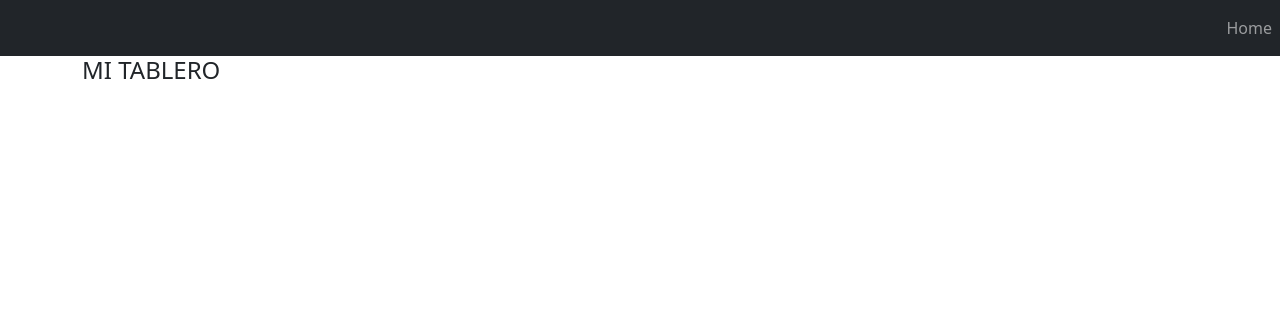
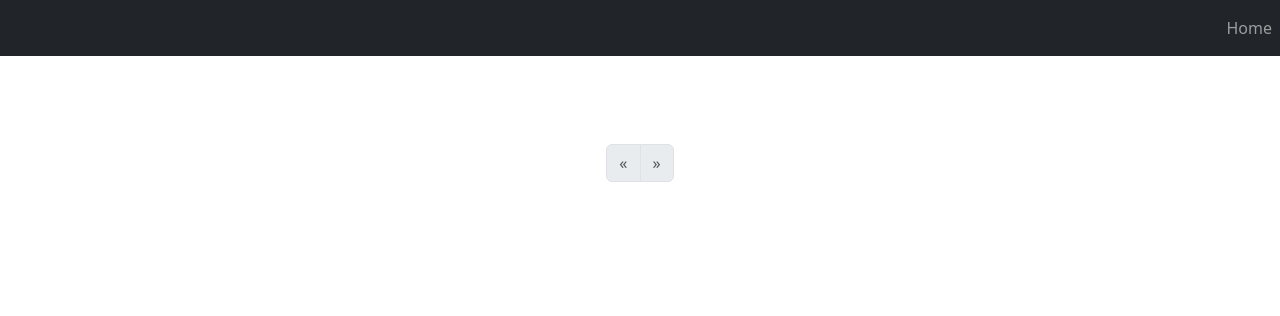
Before and after one commit to SlLVlNHA/EQUIPO4DI, a Django app: page /tablero/cards/ in a window 1280 px wide. Shown: the top 316 px of the page. Run offline with Django 5.2, Linux system fonts and the light colour scheme; data that the repository does not hold is empty.

Commit message:
Update card_list.html

```diff
--- a/cards/templates/cards/card_list.html
+++ b/cards/templates/cards/card_list.html
@@ -1,18 +1,85 @@
 {% extends 'base.html' %}
 {% load static %}
 {% block content %}
-    <h4>MI TABLERO</h4>
-    <div class="row">
-        {% for card in cards %}
-        <div class="col-md-4">
-            <div class="card">
-                <div class="card-header">{{card.title}}</div>
-                <div class="card-body">
-                    {{card.content}}
+<div class="mt-3" style="float:right">
+  <a href="#"  style="color:rgb(61, 60, 60);"><i class="fa-solid fa-file-circle-plus"></i></a>
+  <a href="#" class="ml-3" style="color:rgb(60, 60, 60)"><i class="fa-solid fa-magnifying-glass"></i></a>
+</div>
+<br>
+  <div class="row mt-3">
+    {% for card in page_obj %}
+        <div class="col-md-4 mt-3">
+          {% if card.color == 0 %}
+            <div class="card" style="background-color:#B6D7A8">
+          {% elif card.color == 1 %}
+            <div class="card" style="background-color:#D9D2E9">
+          {% elif card.color == 2 %}
+            <div class="card" style="background-color: #F4CCCC">
+          {% elif card.color == 3 %}
+            <div class="card" style="background-color:#C9DAF8">
+          {% elif card.color == 4 %}
+            <div class="card" style="background-color: #D5A6BD">
+          {% elif card.color == 5 %}
+            <div class="card" style="background-color:#FFF2CC">
+          {% endif %}
+              <div class="card-body">
+                <h6 class="card-subtitle text-end mb-2 text-body-secondary">{{card.date}}</h6>
+                <div class="transbox">
+                  <h5 class="card-title p-1" >{{card.title}}</h5>
                 </div>
+
+                <div class="background" style="color: #000000;">
+
+                    <p style="color: #000000;padding: 2px;">{{card.content}}</p>
+
+                </div>
+
+                <!-- abraham... -->
+                <div class="mt-2" style="float:right">
+                  <a href="{% url 'delete_card' card.pk %}" style="color:rgb(61, 60, 60)"><i class="fas fa-trash"></i></a>
+                  <a href="#" class="ml-3" style="color:rgb(60, 60, 60)"><i class="fas fa-edit"></i></a>
+                </div>
+
+              </div>
             </div>
         </div>
+
+
+
+
+
+
+    {% endfor %}
+
+
+    </div>
+    <br><p>
+
+    <nav class="navbar navbar-expand-sm justify-content-center">
+      <ul class="pagination">
+        {% if page_obj.has_previous %}
+          <li class="page-item"><a class="page-link" href="?page={{page_obj.previous_page_number}}">&laquo;</a></li>
+
+        {% else %}
+          <li class="page-item disabled"><a class="page-link" href="#">&laquo;</a></li>
+        {% endif %}
+        {% for i in paginator.page_range %}
+          <li class="page-item {% if page_obj.number == forloop.counter %}active{% endif %}">
+            <a class="page-link" href="?page={{forloop.counter}}">{{forloop.counter}}</a>
+          </li>
         {% endfor %}
-    </div>
+        {% if page_obj.has_next %}
+          <li class="page-item">
+            <a class="page-link" href="?page={{page_obj.next_page_number}}" aria-label="Next">
+              <span aria-hidden="true">&raquo;</span>
+            </a>
+          </li>
+        {% else %}
+          <li class="page-item disabled"><a class="page-link" href="#">&raquo;</a></li>
+        {% endif %}
+      </ul>
+    </nav>
+
+
 
 {% endblock %}
```
